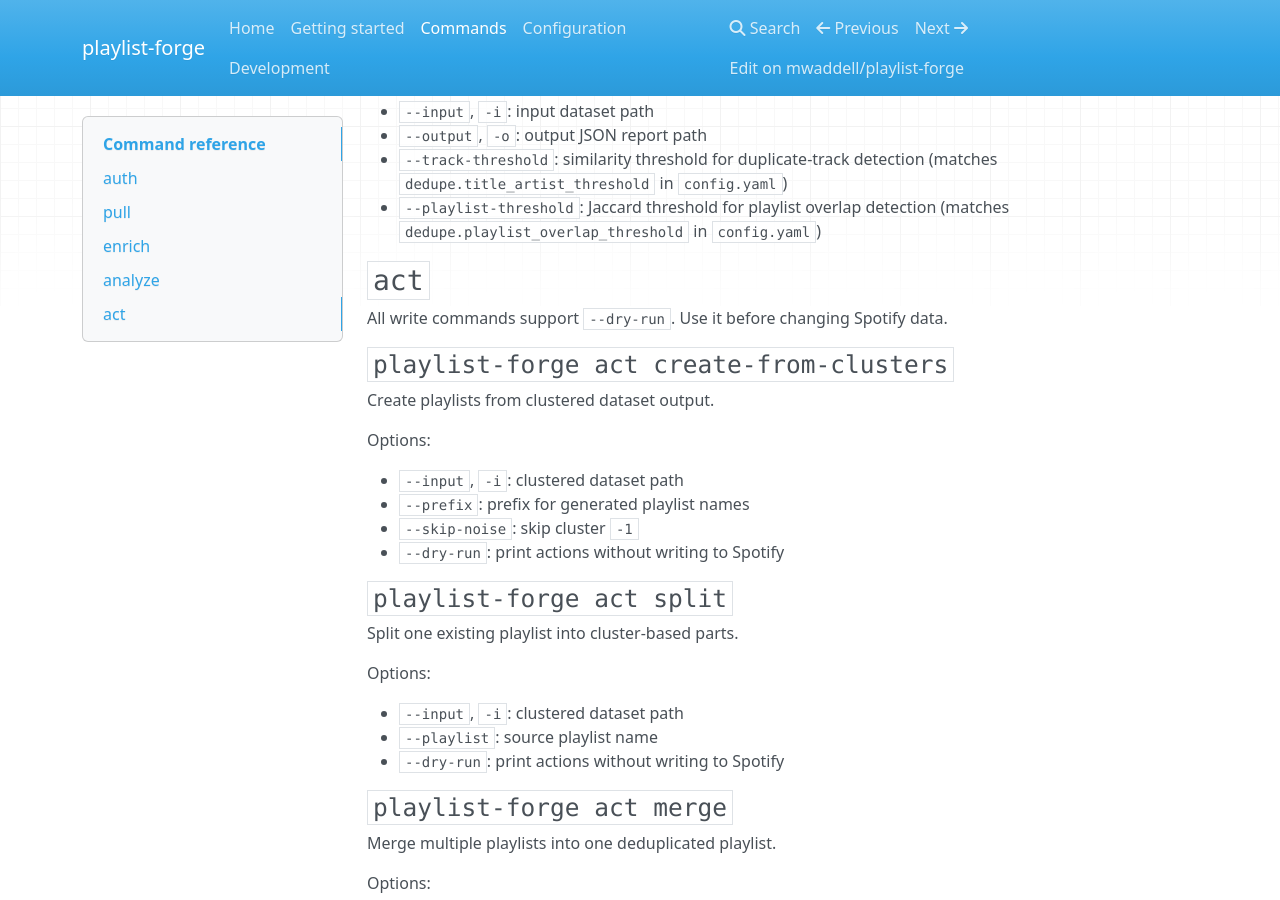
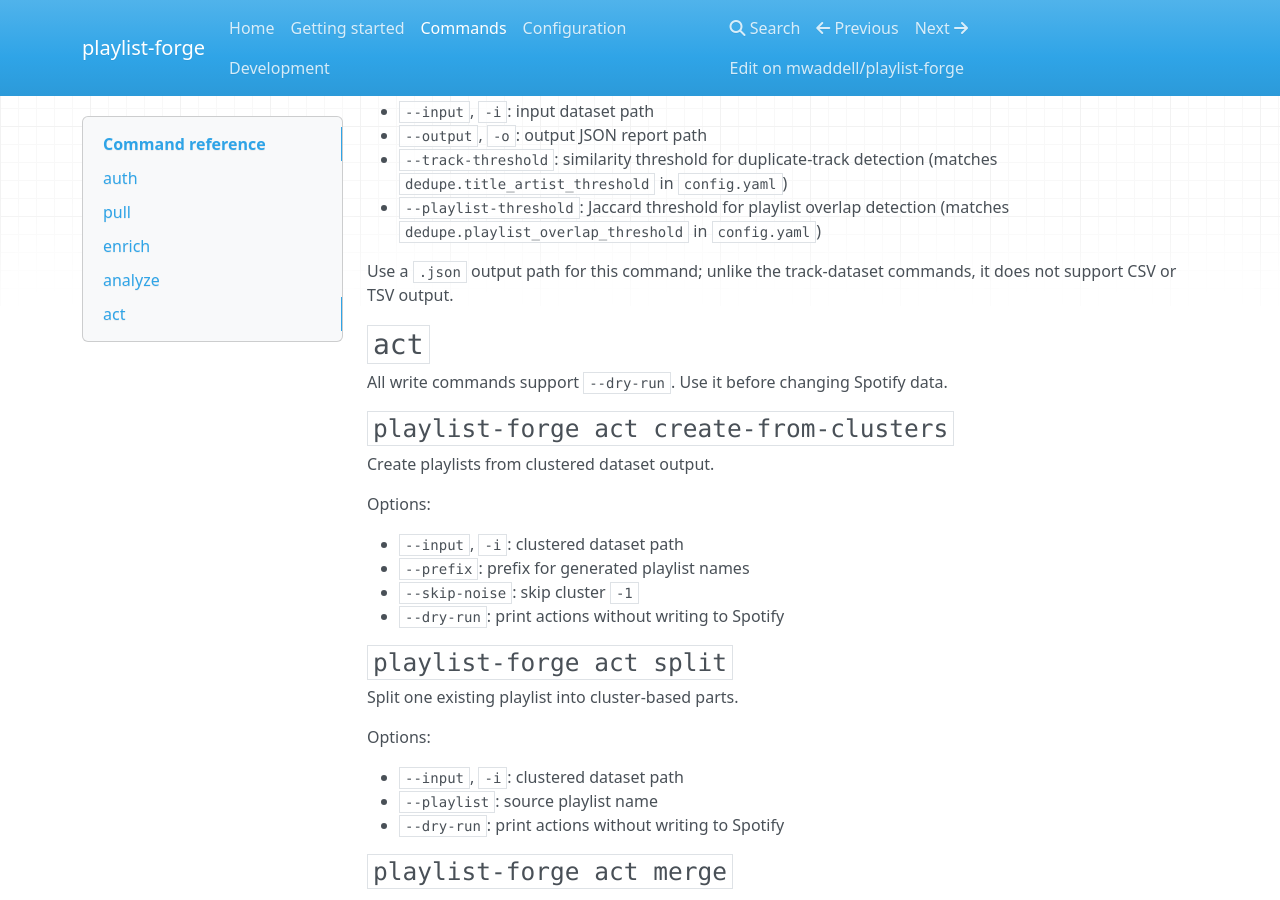
Before and after one commit to mwaddell/playlist-forge, an MkDocs documentation site: the page built from docs/commands.md, in a window 1280 px wide and 900 px high, scrolled down 1399 px. Built offline with MkDocs 1.6.1, drawn with Linux system fonts in a browser that asks for light colours; nearby versions of some CDN libraries.

```diff
--- a/docs/commands.md
+++ b/docs/commands.md
@@ -69,6 +69,9 @@ Options:
 - `--playlist-threshold`: Jaccard threshold for playlist overlap detection
   (matches `dedupe.playlist_overlap_threshold` in `config.yaml`)
 
+Use a `.json` output path for this command; unlike the track-dataset commands,
+it does not support CSV or TSV output.
+
 ## `act`
 
 All write commands support `--dry-run`. Use it before changing Spotify data.
```
Also changed, not shown: 1 other file.
